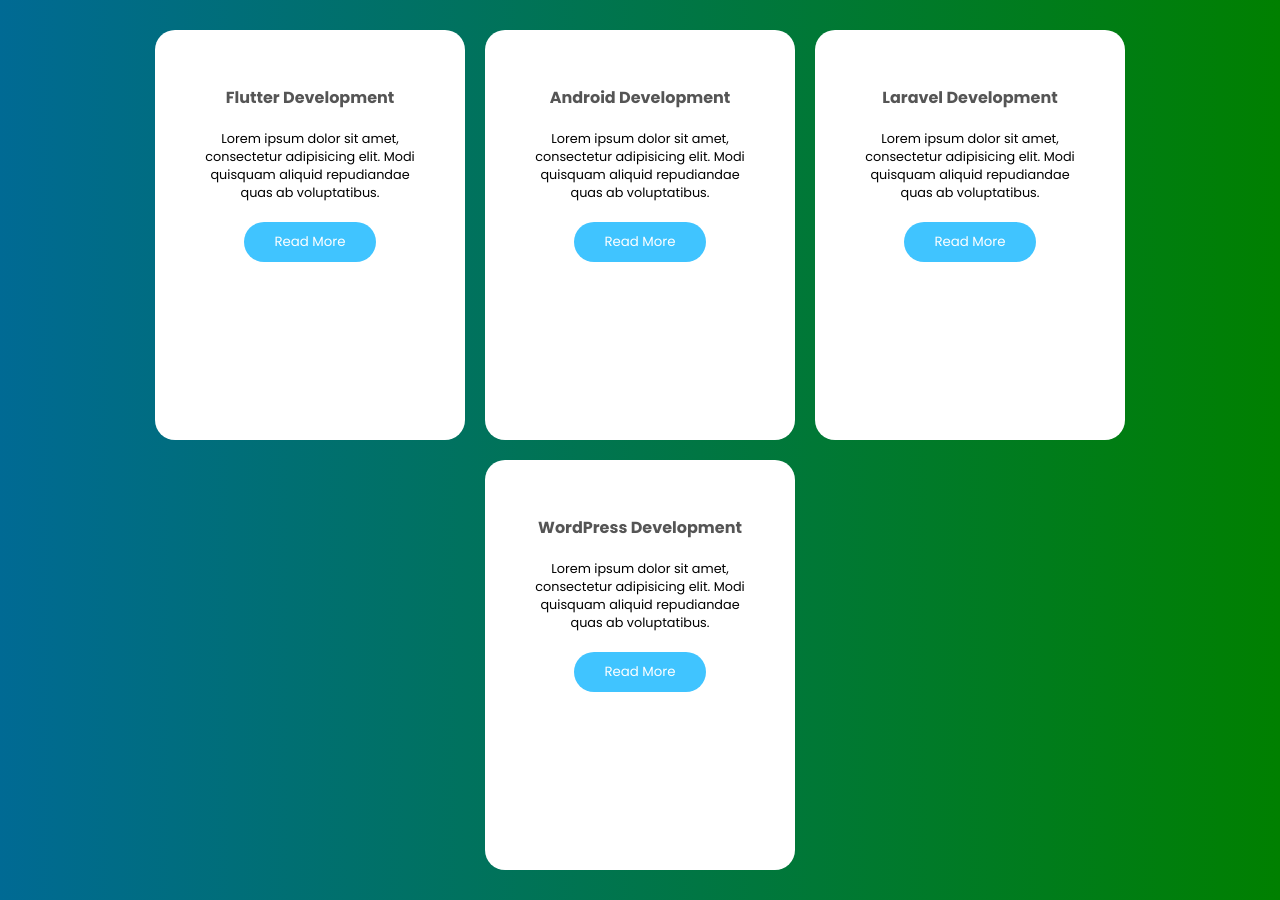
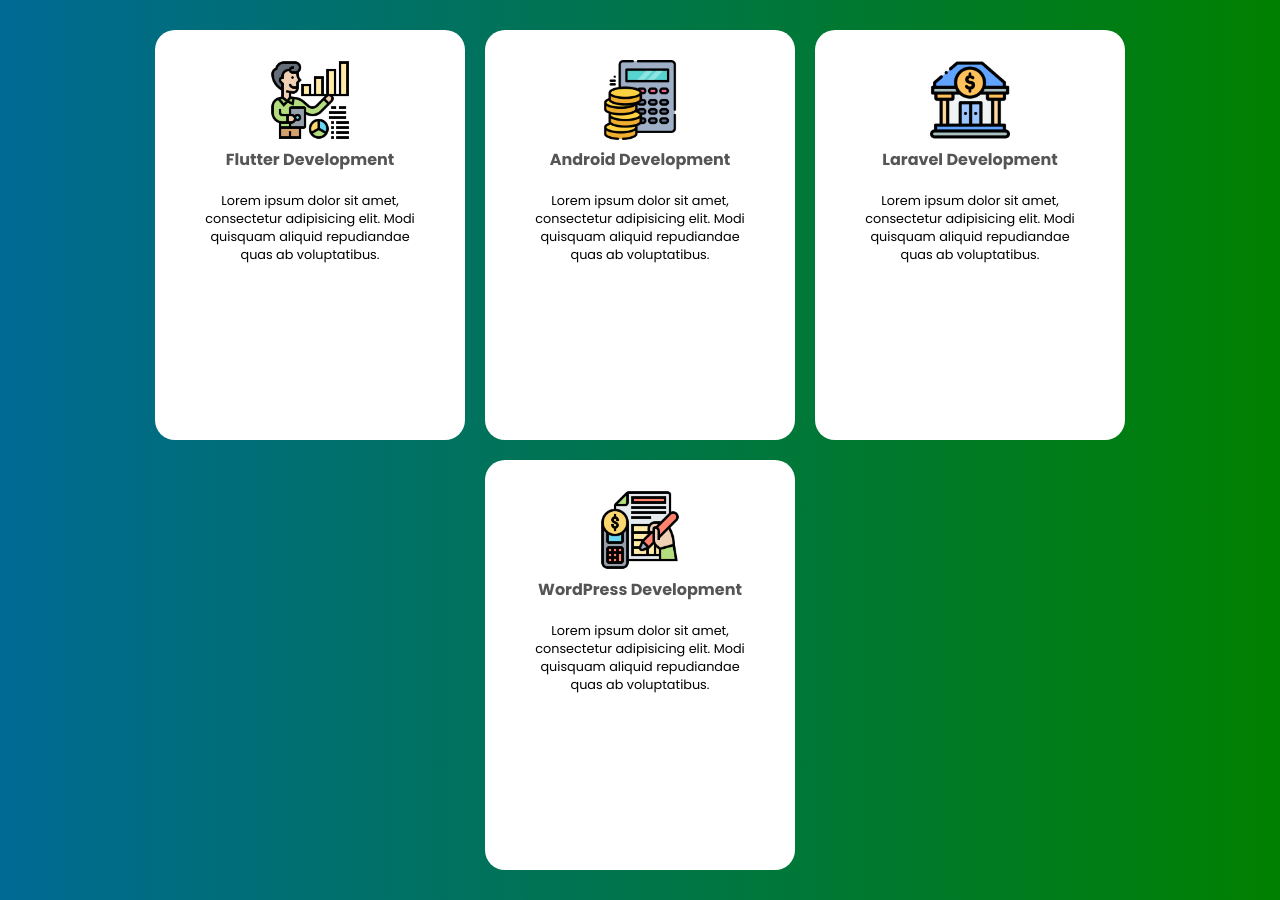
Before and after one commit to jsssanchez/contadom, a plain HTML site: page cards.html in a window 1280 px wide. Drawn offline with Linux system fonts and the light colour scheme.

Commit message:
bankaccount ico added

```diff
--- a/cards.html
+++ b/cards.html
@@ -80,36 +80,24 @@
 <body>
 	<div class="container">
 		<div class="card">
-			<img width="150" src="images/flutter.png" alt="">
+			<img width="80" src="https://raw.githubusercontent.com/jsssanchez/contadom/master/images/accounting.png" alt="">
 			<h3>Flutter Development</h3>
 			<p>Lorem ipsum dolor sit amet, consectetur adipisicing elit. Modi quisquam aliquid repudiandae quas ab voluptatibus.</p>
-			<a href="#">
-				<button>Read More</button>
-			</a>
 		</div>
 		<div class="card">
-			<img width="150" src="images/android.png" alt="">
+			<img width="80" src="https://raw.githubusercontent.com/jsssanchez/contadom/master/images/accounts.png" alt="">
 			<h3>Android Development</h3>
 			<p>Lorem ipsum dolor sit amet, consectetur adipisicing elit. Modi quisquam aliquid repudiandae quas ab voluptatibus.</p>
-			<a href="#">
-				<button>Read More</button>
-			</a>
 		</div>
 		<div class="card">
-			<img width="150" src="images/lara.png" alt="">
+			<img width="80" src="https://raw.githubusercontent.com/jsssanchez/contadom/master/images/bank.png" alt="">
 			<h3>Laravel Development</h3>
 			<p>Lorem ipsum dolor sit amet, consectetur adipisicing elit. Modi quisquam aliquid repudiandae quas ab voluptatibus.</p>
-			<a href="#">
-				<button>Read More</button>
-			</a>
 		</div>
 		<div class="card">
-			<img width="150" src="images/wordpress.png" alt="">
+			<img width="80" src="https://raw.githubusercontent.com/jsssanchez/contadom/master/images/budget.png" alt="">
 			<h3>WordPress Development</h3>
 			<p>Lorem ipsum dolor sit amet, consectetur adipisicing elit. Modi quisquam aliquid repudiandae quas ab voluptatibus.</p>
-			<a href="#">
-				<button>Read More</button>
-			</a>
 		</div>
 	</div>
 </body>
```
Also changed, not shown: images/bank-account.png (added).
